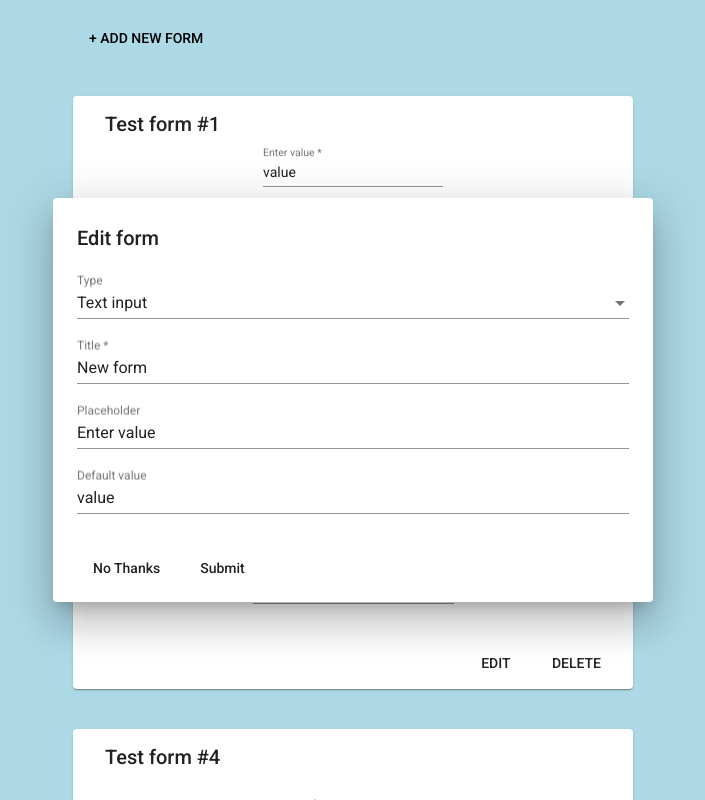
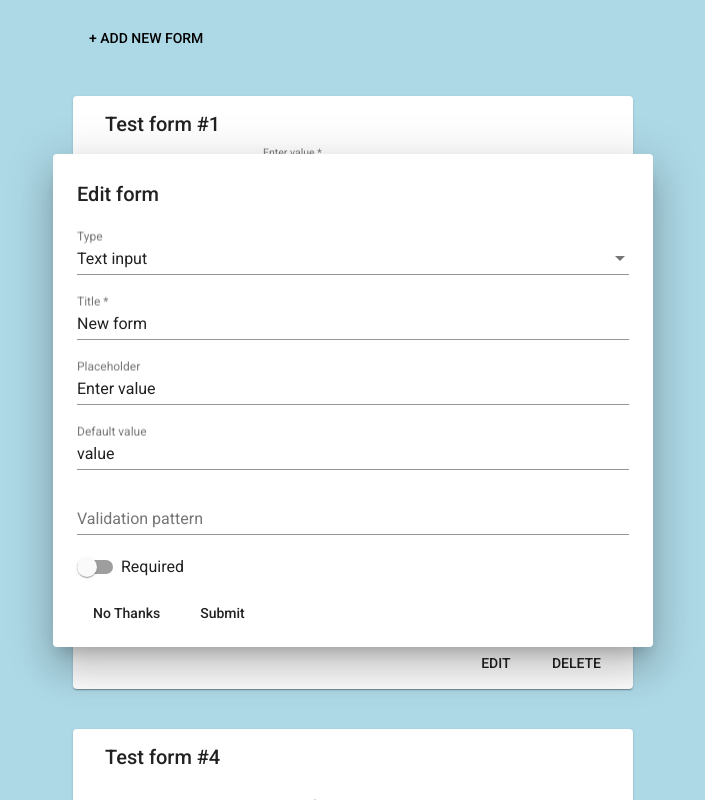
Before and after one commit to ShvedSerhii/forms-factory, an Angular app: page / in a window 1280 px wide. Both pictures are taken after typing "Sample" into the empty fields and a click on the button "+ ADD NEW FORM". Shown: the whole page, without its empty margins (287-992 px from the left). Built offline with nearby package versions, Linux system fonts and the light colour scheme.

Commit message:
add valid to forms

```diff
--- a/src/app/components/forms-list/edit-form/dialog.form.ts
+++ b/src/app/components/forms-list/edit-form/dialog.form.ts
@@ -54,6 +54,14 @@ export default class DialogForm {
         validators: [],
         updateOn: 'change'
       }),
+      required: new FormControl(this.model.required, {
+        validators: [],
+        updateOn: 'change'
+      }),
+      pattern: new FormControl(this.model.pattern, {
+        validators: [],
+        updateOn: 'change'
+      })
     });
 
     // form update
@@ -66,6 +74,8 @@ export default class DialogForm {
       this.model.data[0].value = data.dataValue1;
       this.model.data[1].name = data.dataName2;
       this.model.data[1].value = data.dataValue2;
+      this.model.required = data.required;
+      this.model.pattern = data.pattern;
     });
   }
 }
--- a/src/app/components/forms-list/edit-form/edit-form.component.html
+++ b/src/app/components/forms-list/edit-form/edit-form.component.html
@@ -37,6 +37,10 @@
         <mat-form-field>
           <input matInput placeholder="Default value" formControlName="value" />
         </mat-form-field>
+        <mat-form-field>
+          <input matInput placeholder="Validation pattern" formControlName="pattern" />
+        </mat-form-field>
+        <mat-slide-toggle formControlName="required">Required</mat-slide-toggle>
       </ng-template>
       <ng-template ngSwitchCase="radio">
         <mat-form-field>
@@ -45,11 +49,13 @@
         <mat-form-field>
           <input matInput placeholder="Name field 2" formControlName="dataName2" />
         </mat-form-field>
+        <mat-slide-toggle formControlName="required">Required</mat-slide-toggle>
       </ng-template>
       <ng-template ngSwitchCase="datePicker">
         <mat-form-field>
           <input matInput placeholder="Placeholder" formControlName="placeholder" />
         </mat-form-field>
+        <mat-slide-toggle formControlName="required">Required</mat-slide-toggle>
       </ng-template>
       <ng-template ngSwitchCase="sliderToggle">
         <mat-form-field>
@@ -66,6 +72,7 @@
         <mat-form-field>
           <input matInput placeholder="Default value 2" formControlName="dataValue2" />
         </mat-form-field>
+        <mat-slide-toggle formControlName="required">Required</mat-slide-toggle>
       </ng-template>
       <ng-template ngSwitchCase="checkBox">
         <mat-form-field>
@@ -74,6 +81,7 @@
         <mat-form-field>
           <input matInput placeholder="Name field 2" formControlName="dataName2" />
         </mat-form-field>
+        <mat-slide-toggle formControlName="required">Required</mat-slide-toggle>
       </ng-template>
     </div>
   </form>
--- a/src/app/components/forms-list/forms-list.component.ts
+++ b/src/app/components/forms-list/forms-list.component.ts
@@ -30,7 +30,9 @@ export class FormsListComponent {
         data: [
           { name: 'field1', value: 'value1' },
           { name: 'field2', value: 'value2' }
-        ]
+        ],
+        required: false,
+        pattern: ''
       }
     });
 
```
